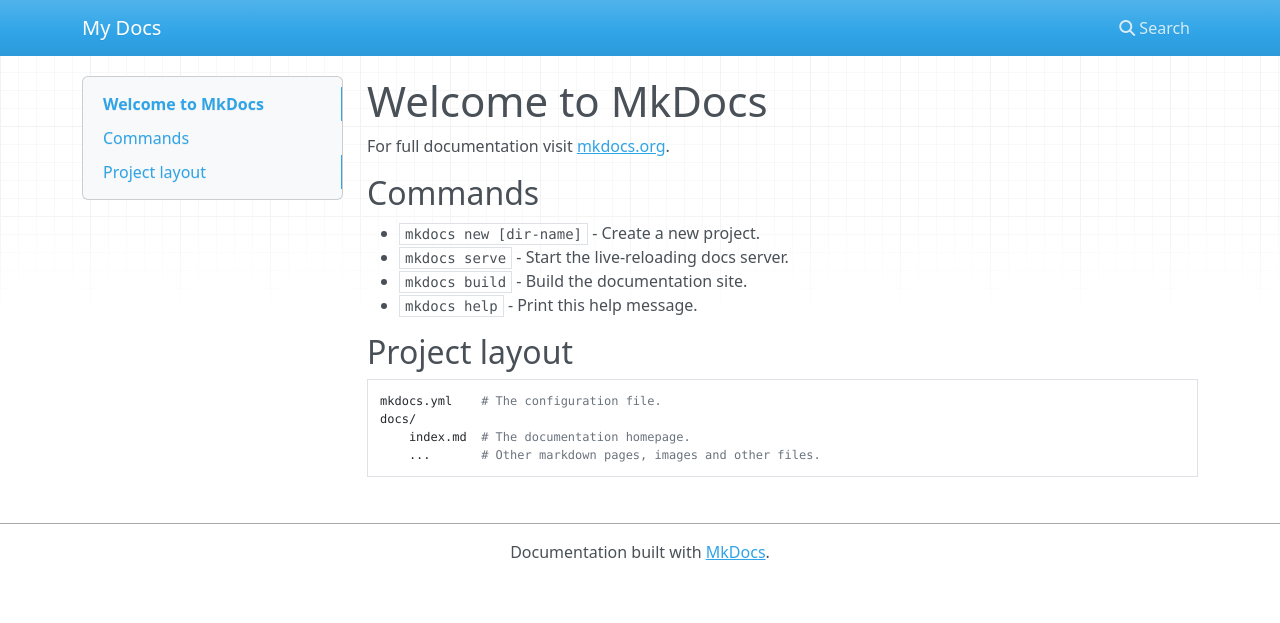
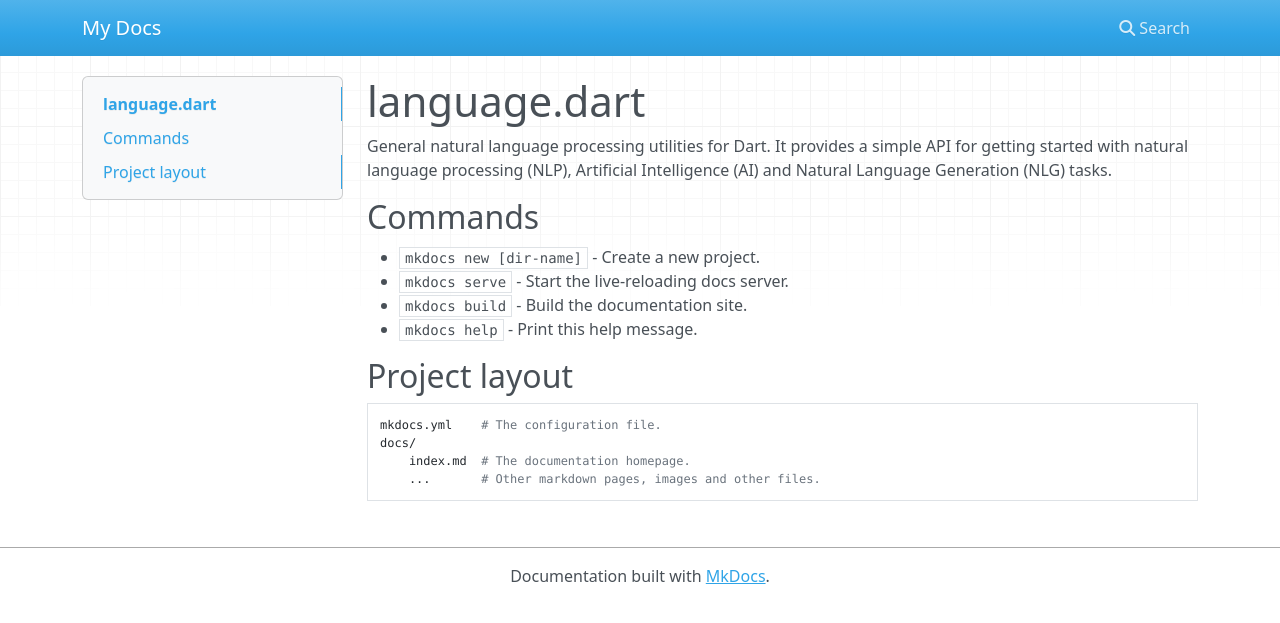
Before and after one commit to karan/language.dart, an MkDocs documentation site: the page built from docs/index.md, in a window 1280 px wide. Shown: the top 623 px of the page. Built offline with MkDocs 1.6.1, drawn with Linux system fonts in a browser that asks for light colours; nearby versions of some CDN libraries.

Commit message:
modify docs

```diff
--- a/docs/index.md
+++ b/docs/index.md
@@ -1,6 +1,6 @@
-# Welcome to MkDocs
+# language.dart
 
-For full documentation visit [mkdocs.org](http://mkdocs.org).
+General natural language processing utilities for Dart. It provides a simple API for getting started with natural language processing (NLP), Artificial Intelligence (AI) and Natural Language Generation (NLG) tasks.
 
 ## Commands
 
```
